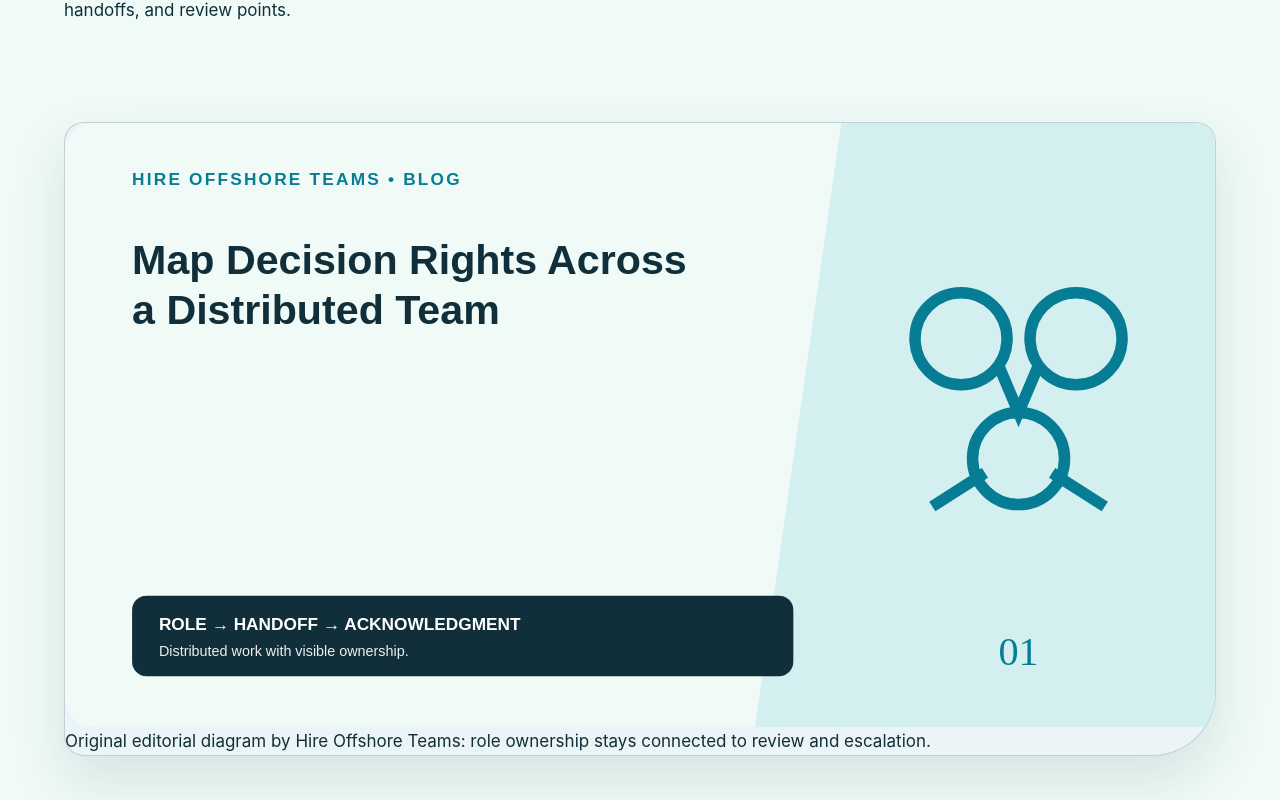
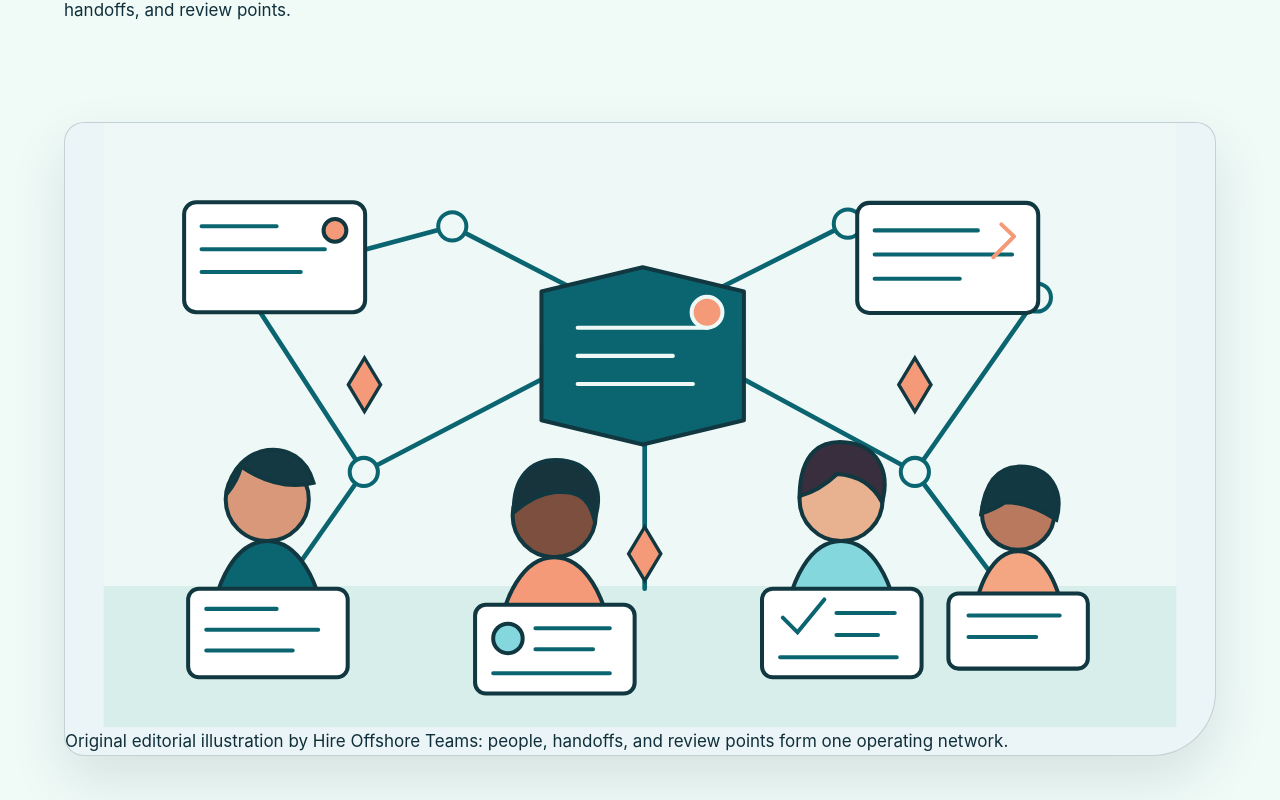
Before and after one commit to coolifystealthagents/hire-offshore-teams, a Next.js app: page /about in a window 1280 px wide. Shown: the part 420-1220 px from the top of the page. Built offline with nearby package versions, Linux system fonts and the light colour scheme.

Commit message:
design: add a distinct about illustration

```diff
--- a/app/about/page.tsx
+++ b/app/about/page.tsx
@@ -20,8 +20,8 @@ export default function AboutPage() {
     <section className="content-wrap">
       <div className="prose">
         <figure className="article-hero-image">
-          <img src="/thumbnails/october-12/distributed-role-decision-rights-map.svg" alt="A distributed-team decision-rights map connecting role ownership, review, and escalation" width="1200" height="630" style={{ objectFit: 'contain' }} />
-          <figcaption>Original editorial diagram by Hire Offshore Teams: role ownership stays connected to review and escalation.</figcaption>
+          <img src="/about-operating-network.svg" alt="Five remote collaborators connected through documented handoffs and review checkpoints" width="1600" height="900" style={{ objectFit: 'contain' }} />
+          <figcaption>Original editorial illustration by Hire Offshore Teams: people, handoffs, and review points form one operating network.</figcaption>
         </figure>
 
         <h2>The business model: capacity attached to a workflow</h2>
```
Also changed, not shown: public/about-operating-network.svg (added).
